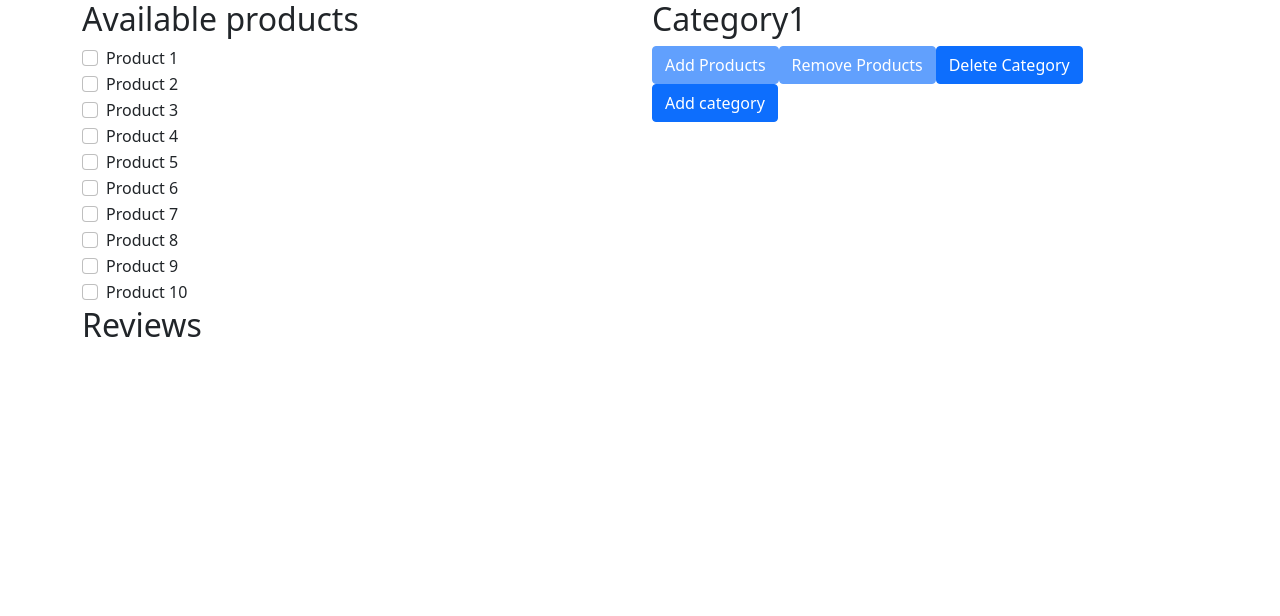
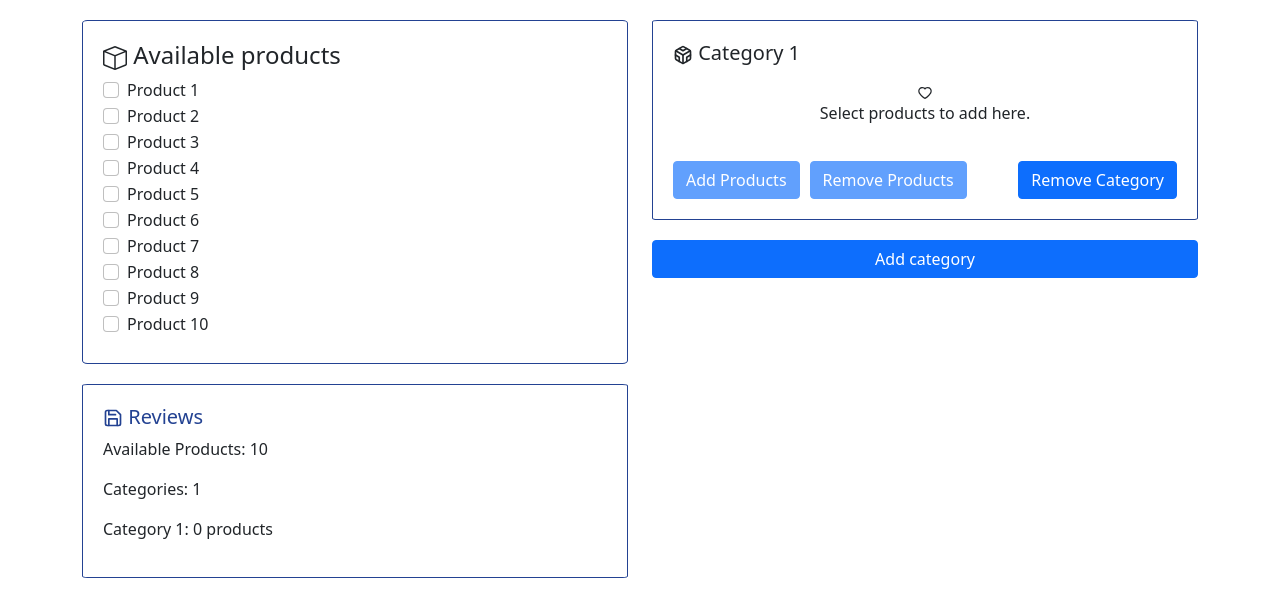
Before and after one commit to halitbatur/denebunu-app, a React (Create React App) app: page / in a window 1280 px wide. Shown: the top 616 px of the page. Built offline with nearby package versions, Linux system fonts and the light colour scheme.

Commit message:
finish code

```diff
--- a/package.json
+++ b/package.json
@@ -3,6 +3,8 @@
   "version": "0.1.0",
   "private": true,
   "dependencies": {
+    "@emotion/react": "^11.7.1",
+    "@emotion/styled": "^11.6.0",
     "@testing-library/jest-dom": "^5.14.1",
     "@testing-library/react": "^12.0.0",
     "@testing-library/user-event": "^13.2.1",
@@ -10,6 +12,7 @@
     "react": "^17.0.2",
     "react-bootstrap": "^2.1.1",
     "react-dom": "^17.0.2",
+    "react-icons": "^4.3.1",
     "react-scripts": "5.0.0",
     "web-vitals": "^2.1.0"
   },
--- a/src/components/Category.jsx
+++ b/src/components/Category.jsx
@@ -1,5 +1,8 @@
 import React from "react";
 import { FormCheck, Button } from "react-bootstrap";
+import { FiCodesandbox } from "react-icons/fi";
+import { AiOutlineHeart } from "react-icons/ai";
+import sanitizeCategory from "../utils/sanitizeCategory";
 
 export default function Category({
   products,
@@ -9,9 +12,6 @@ export default function Category({
   handleSelectingProduct,
   deleteCategory,
 }) {
-  const capitilizedCategory =
-    categoryName.charAt(0).toUpperCase() + categoryName.slice(1);
-
   const noProductsToAdd = checkedProducts.products
     ? checkedProducts.products.length === 0
     : true;
@@ -21,21 +21,54 @@ export default function Category({
     : true;
 
   return (
-    <div>
-      <h2>{capitilizedCategory}</h2>
-      {products &&
-        products.map((product) => {
+    <div
+      style={{
+        border: "1px solid #234292",
+        padding: "20px",
+        borderRadius: "1%",
+        marginTop: "20px",
+        marginBottom: "20px ",
+      }}
+    >
+      <h5>
+        <FiCodesandbox /> {sanitizeCategory(categoryName)}
+      </h5>
+      {products.length > 0 ? (
+        <div style={{ margin: "10px" }}>
+          {products.map((product) => {
             return (
               <FormCheck
                 type="checkbox"
                 label={product}
                 key={product}
                 onClick={(e) => {
-                handleSelectingProduct(e.target.checked, product, categoryName);
+                  handleSelectingProduct(
+                    e.target.checked,
+                    product,
+                    categoryName
+                  );
                 }}
               />
             );
           })}
+        </div>
+      ) : (
+        <div
+          style={{
+            display: "flex",
+            flexDirection: "column",
+            justifyContent: "center",
+            alignItems: "center",
+            margin: "20px",
+          }}
+        >
+          <AiOutlineHeart />
+          <p>Select products to add here.</p>
+        </div>
+      )}
+      <div
+        style={{ display: "flex", justifyContent: "start", columnGap: "10px" }}
+      >
         <Button
           disabled={noProductsToAdd}
           onClick={() => moveProducts(categoryName)}
@@ -52,7 +85,10 @@ export default function Category({
             ? "Remove Products"
             : "Remove " + checkedProducts[categoryName].length + " products"}
         </Button>
-      <Button onClick={() => deleteCategory()}>Delete Category</Button>
+        <Button style={{ marginLeft: "auto" }} onClick={() => deleteCategory()}>
+          Remove Category
+        </Button>
+      </div>
     </div>
   );
 }
--- a/src/components/Products.jsx
+++ b/src/components/Products.jsx
@@ -1,10 +1,21 @@
 import React from "react";
 import { FormCheck } from "react-bootstrap";
+import { BsBox } from "react-icons/bs";
 
 export default function Products({ products, handleSelectingProduct }) {
   return (
-    <div>
-      <h2>Available products</h2>
+    <div
+      style={{
+        border: "1px solid #234292",
+        padding: "20px",
+        borderRadius: "1%",
+        marginTop: "20px",
+        minHeight: "60%",
+      }}
+    >
+      <h4>
+        <BsBox /> Available products
+      </h4>
       {products &&
         products.map((product) => (
           <FormCheck
--- a/src/components/Review.jsx
+++ b/src/components/Review.jsx
@@ -1,9 +1,34 @@
 import React from "react";
+import { FiSave } from "react-icons/fi";
+import sanitizeCategory from "../utils/sanitizeCategory";
 
-export default function Review() {
+export default function Review({ currentProducts, categorizedProducts }) {
   return (
-    <div>
-      <h2>Reviews</h2>
+    <div
+      style={{
+        border: "1px solid #234292",
+        padding: "20px",
+        borderRadius: "1%",
+        marginTop: "20px",
+      }}
+    >
+      <h5 style={{ color: "#234292" }}>
+        <FiSave /> Reviews
+      </h5>
+      <div>
+        <p>Available Products: {currentProducts.length}</p>
+        <p>Categories: {Object.keys(categorizedProducts).length}</p>
+      </div>
+      <div style={{ marginTop: "5px" }}>
+        {Object.keys(categorizedProducts).map((category) => {
+          return (
+            <p>
+              {sanitizeCategory(category)}:{" "}
+              {categorizedProducts[category].length} products
+            </p>
+          );
+        })}
+      </div>
     </div>
   );
 }
--- a/src/containers/Home.jsx
+++ b/src/containers/Home.jsx
@@ -2,7 +2,7 @@ import React from "react";
 import Category from "../components/Category";
 import Products from "../components/Products";
 import Review from "../components/Review";
-import { Container, Row, Col, Button } from "react-bootstrap";
+import { Container, Row, Col, Button, Alert } from "react-bootstrap";
 import products from "../static/products";
 
 export default function Home() {
@@ -12,6 +12,7 @@ export default function Home() {
   const [categorizedProducts, setCategorizedProducts] = React.useState({
     category1: [],
   });
+  const [show, setShow] = React.useState(false);
 
   const handleSelectingProduct = (value, name, location) => {
     if (value) {
@@ -63,6 +64,10 @@ export default function Home() {
   };
 
   const deleteCategory = (categoryName) => {
+    if (Object.keys(categorizedProducts).length === 1) {
+      setShow(true);
+      return;
+    }
     setCurrentProducts([
       ...currentProducts,
       ...categorizedProducts[categoryName],
@@ -109,9 +114,19 @@ export default function Home() {
                 return { ...prevState, [newCategory]: [] };
               });
             }}
+            style={{ width: "100%" }}
           >
             Add category
           </Button>
+          <Alert
+            variant="danger"
+            onClose={() => setShow(false)}
+            show={show}
+            dismissible
+            style={{ marginTop: "10px" }}
+          >
+            There need to be atleast 1 category!
+          </Alert>
         </Col>
       </Row>
     </Container>
--- /dev/null
+++ b/src/utils/sanitizeCategory.js
@@ -0,0 +1,5 @@
+export default (string) => {
+  return (
+    string.charAt(0).toUpperCase() + string.slice(1, 8) + " " + string.slice(8)
+  );
+};
```
Also changed, not shown: 1 other file (tests, documents, lock files or other folders). Lines whose indentation alone changed are shown as unchanged.
